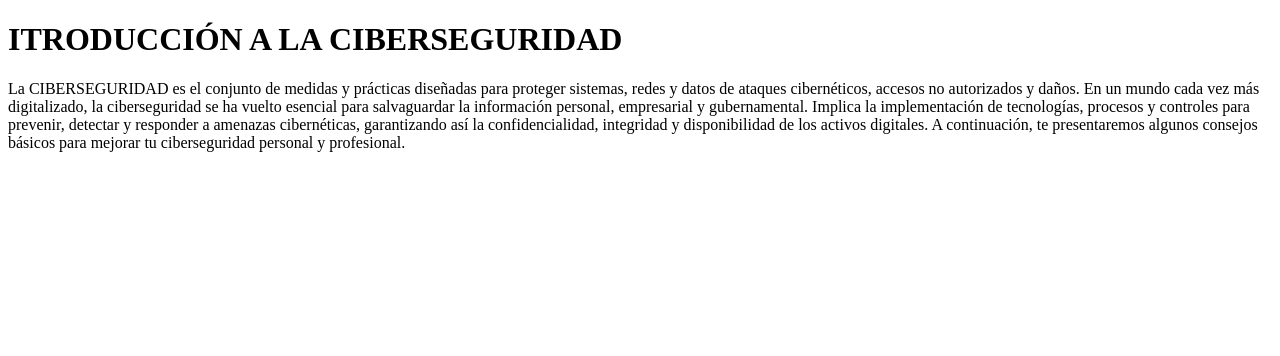
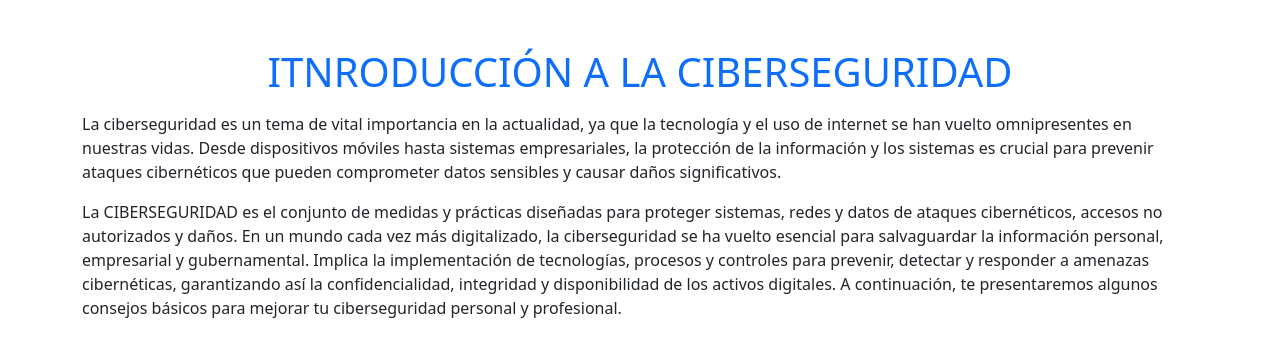
Before and after one commit to JorgeCardenasY/EvalMod, a plain HTML site: page index.html in a window 1280 px wide. Drawn offline with nearby package versions, Linux system fonts and the light colour scheme.

Commit message:
Actualización de Archivos 2

```diff
--- a/index.html
+++ b/index.html
@@ -1,18 +1,34 @@
 <!DOCTYPE html>
 <html>
-    <head>
-        <title>
-            INICIO
-        </title>
-    </head>
-    <body>
-        <h1>
-            ITRODUCCIÓN A LA CIBERSEGURIDAD
-        </h1>
-        <P>
-            La CIBERSEGURIDAD es el conjunto de medidas y prácticas diseñadas para proteger sistemas, redes y datos de ataques cibernéticos, accesos no autorizados y daños. En un mundo cada vez más digitalizado, la ciberseguridad se ha vuelto esencial para salvaguardar la información personal, empresarial y gubernamental. Implica la implementación de tecnologías, procesos y controles para prevenir, detectar y responder a amenazas cibernéticas, garantizando así la confidencialidad, integridad y disponibilidad de los activos digitales. A continuación, te presentaremos algunos consejos básicos para mejorar tu ciberseguridad personal y profesional.
-        </P>
 
+<head>
+    <meta charset="utf-8">
+    <meta http-equiv="X-UA-Compatible" content="IE=edge">
+    <title></title>
+    <meta name="description" content="">
+    <meta name="viewport" content="width=device-width, initial-scale=1">
+    <link rel="stylesheet" href="">
+    <!-- Latest compiled and minified CSS -->
+    <link href="https://cdn.jsdelivr.net/npm/bootstrap@5.3.3/dist/css/bootstrap.min.css" rel="stylesheet">
+    <!-- Latest compiled JavaScript -->
+    <script src="https://cdn.jsdelivr.net/npm/bootstrap@5.3.3/dist/js/bootstrap.bundle.min.js"></script>
+    <script src="https://ajax.googleapis.com/ajax/libs/jquery/3.7.1/jquery.min.js"></script>
+    <title> INTRODUCCION A LA CIBERSEGURIDAD </title>
+</head>
 
+<body>
+    <h1 class="text-center text-primary mt-5">
+        ITNRODUCCIÓN A LA CIBERSEGURIDAD
+    </h1>
+    <main>
+        <div class="container">
+            <div class="paragraph">
+                <p class="text-justify mt-3 mb-3">
+                        La ciberseguridad es un tema de vital importancia en la actualidad, ya que la tecnología y el uso de internet se han vuelto omnipresentes en nuestras vidas. Desde dispositivos móviles hasta sistemas empresariales, la protección de la información y los sistemas es crucial para prevenir ataques cibernéticos que pueden comprometer datos sensibles y causar daños significativos.
+                    </p>
+            </div>
+        La CIBERSEGURIDAD es el conjunto de medidas y prácticas diseñadas para proteger sistemas, redes y datos de ataques cibernéticos, accesos no autorizados y daños. En un mundo cada vez más digitalizado, la ciberseguridad se ha vuelto esencial para salvaguardar la información personal, empresarial y gubernamental. Implica la implementación de tecnologías, procesos y controles para prevenir, detectar y responder a amenazas cibernéticas, garantizando así la confidencialidad, integridad y disponibilidad de los activos digitales. A continuación, te presentaremos algunos consejos básicos para mejorar tu ciberseguridad personal y profesional.
+</div>
+</main>
     </body>
 </html>
```
Also changed, not shown: script.js (added), style.css (added), 1 other file.
